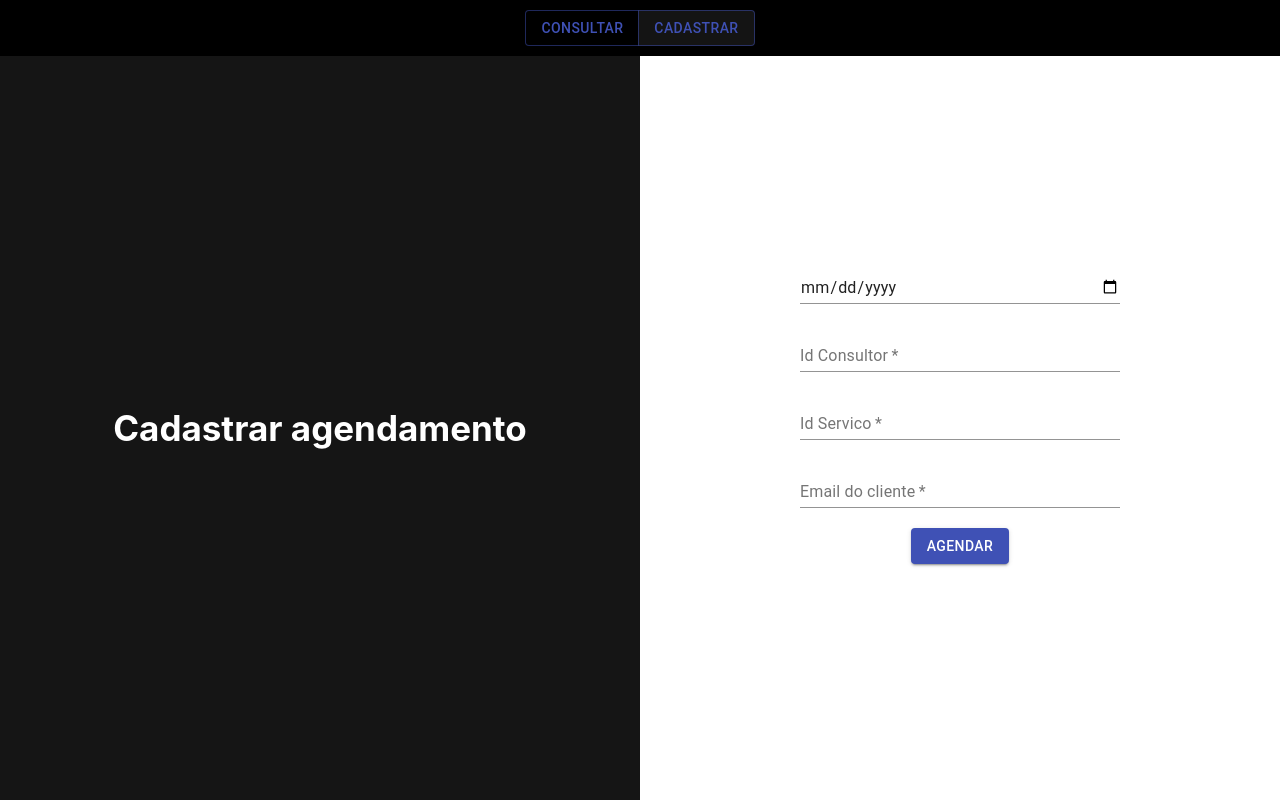
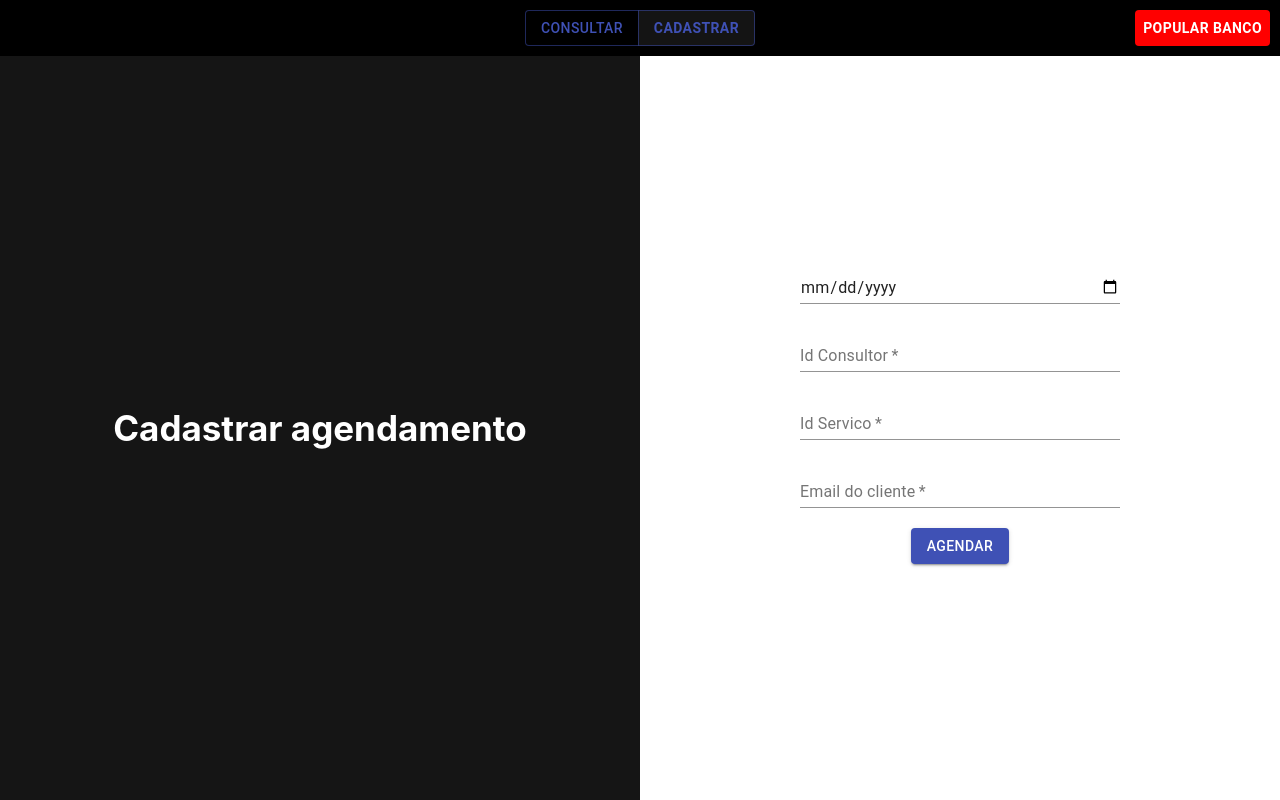
Before and after one commit to samenc99/teste-4linux-front, a React (Create React App) app in the folder project/: page / in a window 1280 px wide. Built offline with nearby package versions, Linux system fonts and the light colour scheme.

Commit message:
Populate

```diff
--- a/project/src/App.js
+++ b/project/src/App.js
@@ -7,29 +7,42 @@ import {useState} from "react";
 import Button from '@material-ui/core/Button';
 import ButtonGroup from '@material-ui/core/ButtonGroup';
 import { makeStyles } from '@material-ui/core/styles';
+import {PopulateController} from "./controller/PopulateController";
 
 const useStyles = makeStyles((theme) => ({
-  root: {
-    display: 'flex',
-    flexDirection: 'column',
-    alignItems: 'center',
-    '& > *': {
-      margin: theme.spacing(1),
-    },
+
+  active: {
+    backgroundColor: 'rgba(255,255,255,0.08)',
+    fontWeight: 'bold'
   },
-  active: {
-    backgroundColor: 'rgba(255,255,255,0.08)'
+  populate: {
+    backgroundColor: '#f00',
+    position: 'absolute',
+    right: '10px',
+    color: '#fff',
+    fontWeight: 'bold'
   }
 }));
+
+const populateController = new PopulateController()
 
 function App() {
   const [active, setActive] = useState(false);
   const classes = useStyles()
 
+  const populate = async()=>{
+    try{
+      await populateController.populate()
+      alert('Base de dados criada.')
+    }catch (err){
+      alert(err.message)
+    }
+  }
+
   return (
     <Container>
       <Header className={classes.root}>
-        <ButtonGroup color={'primary'} aria-label={'outlined primary button group'}>
+        <ButtonGroup color={'primary'} aria-label={'outlined primary button group'} >
           <Button
             className={active? classes.active : ''}
             onClick={()=>setActive(true)}
@@ -39,6 +52,7 @@ function App() {
             onClick={()=>setActive(false)}
           >Cadastrar</Button>
         </ButtonGroup>
+        <Button className={classes.populate} onClick={populate}>Popular banco</Button>
       </Header>
       <Content>
         <GetSchedule active={active} setActive={setActive}/>
--- /dev/null
+++ b/project/src/controller/PopulateController.js
@@ -0,0 +1,14 @@
+import api from "./api";
+
+export class PopulateController{
+  populate = async()=>{
+    try{
+      await api.post('/populate')
+    }catch (err){
+      if(err.response.data.message.includes('Duplicate entry')){
+        throw new Error('Base de dados já foi criada.')
+      }
+      throw new Error(err.response.data.message)
+    }
+  }
+}
--- a/project/src/styled-components/Header.js
+++ b/project/src/styled-components/Header.js
@@ -7,4 +7,5 @@ export const Header = styled.div`
   display: flex;
   justify-content: center;
   align-items: center;
+  position: relative;
 `
```
